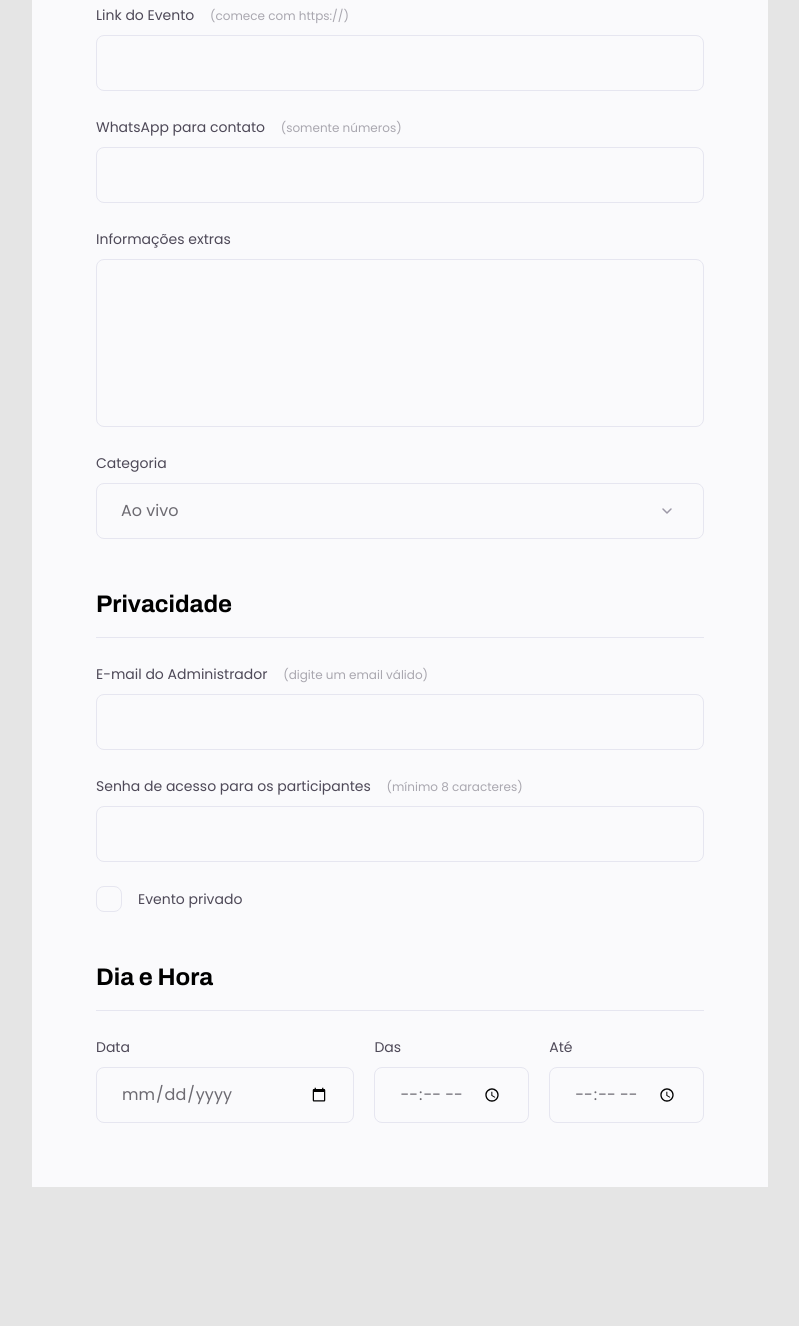
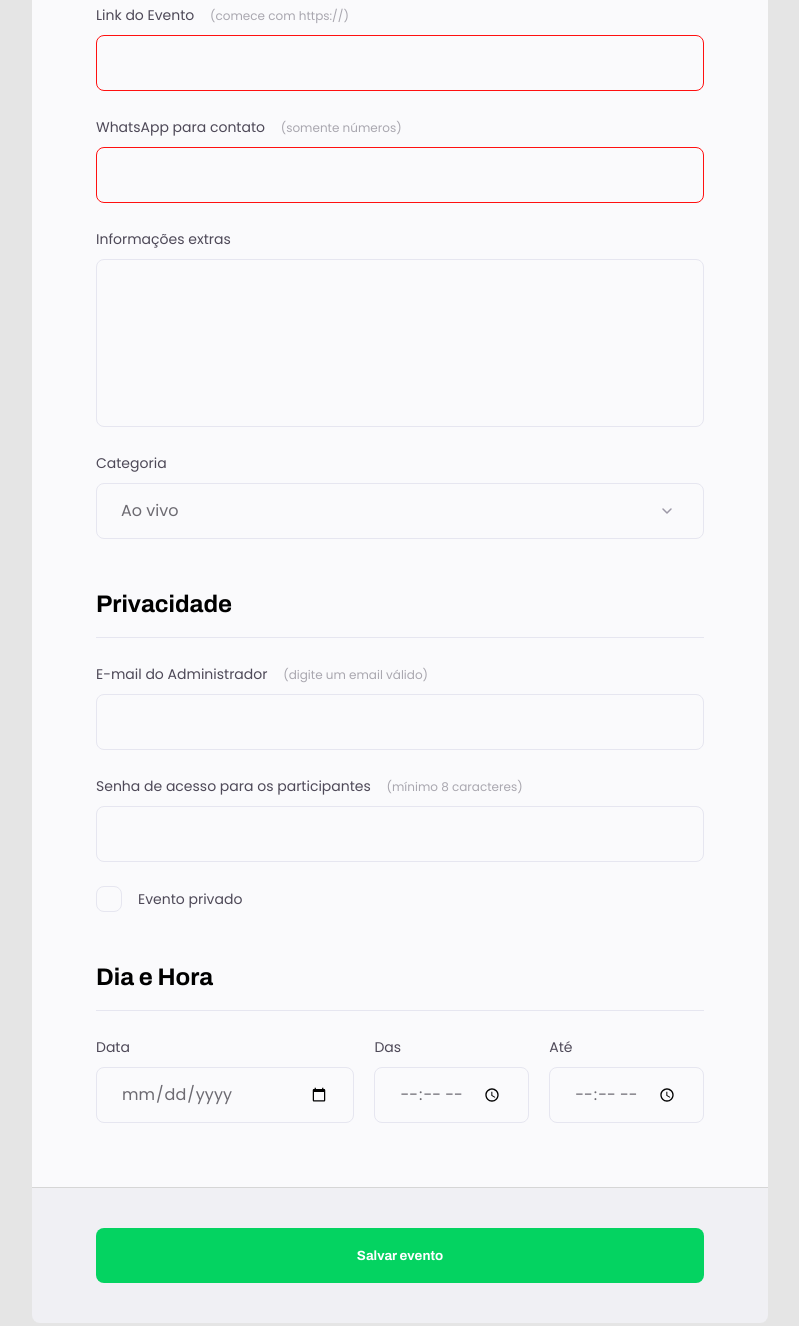
Before and after one commit to leosantosp/explorer-rocketseat, a plain HTML site: page desafio-03/projeto/index.html in a window 1280 px wide. Shown: the part 520-1846 px from the top of the page, without its empty margins (240-1039 px from the left). Before the commit the page ends 1707 px from the top, so only its background shows below. Drawn offline with Linux system fonts and the light colour scheme.

Commit message:
work-upload 08-11

```diff
--- a/desafio-03/projeto/index.html
+++ b/desafio-03/projeto/index.html
@@ -15,24 +15,24 @@
             <h1>Crie e compartilhe seu evento</h1>
             <p>O primeiro passo é preencher esse formulário de inscrição</p>
         </header>
-        <form>
+        <form id="my-form">
             <fieldset>
                 <div class="fieldset-wrapper">
                     <legend>Informações do Evento</legend>
 
                     <div class="input-wrapper">
                         <label for="event-title">Título do Evento <span>(Mínimo 8 caracteres)</span> </label>
-                        <input type="text" id="event-title">
+                        <input type="text" id="event-title" required minlength="8">
                     </div>
 
                     <div class="input-wrapper">
                         <label for="event-link">Link do Evento <span>(comece com https://)</span> </label>
-                        <input type="url" id="event-link">
+                        <input type="url" id="event-link" required>
                     </div>
 
                     <div class="input-wrapper">
                         <label for="event-whatsapp">WhatsApp para contato <span>(somente números)</span> </label>
-                        <input type="phone" id="event-whatsapp">
+                        <input type="phone" id="event-whatsapp" required minlength="8">
                     </div>
 
                     <div class="input-wrapper">
@@ -95,7 +95,18 @@
                     </div>
                 </div>
             </fieldset>
+
+            <!-- <button type="button"></button>  Não irá enviar o formulário -->
+
         </form>
+        <footer class="form-buttons">
+            <button
+                class="button"
+                type="submit"
+                form="my-form">
+                Salvar evento
+            </button>
+        </footer>
     </div>
 </body>
 </html>
--- a/desafio-03/projeto/style.css
+++ b/desafio-03/projeto/style.css
@@ -194,3 +194,43 @@ fieldset legend {
 .checkbox-wrapper input:focus + label::before {
     outline: 2px solid black;
 }
+
+footer {
+    background: #F0F0F4;
+    height: 136px;
+
+    display: flex;
+    flex-direction: column;
+
+    padding: 40px 64px;
+    margin-bottom: 100px;
+
+    border-top: 1px solid #D6D6D6;
+    border-radius: 0 0 8px 8px;
+}
+
+footer .button {
+    height: 56px;
+    background: #04D361;
+    border-radius: 8px;
+
+    font-family: 'Archivo';
+    font-weight: 600;
+    line-height: 26px;
+    color: #FFFFFF;
+    border: none;
+    cursor: pointer;
+
+}
+
+footer .button:hover {
+    background: #03a14a;
+}
+
+input:invalid {
+    border: 1px solid #FF1010;
+}
+/*
+input:valid {
+    border: 1px solid #19ce19;
+} */
```
